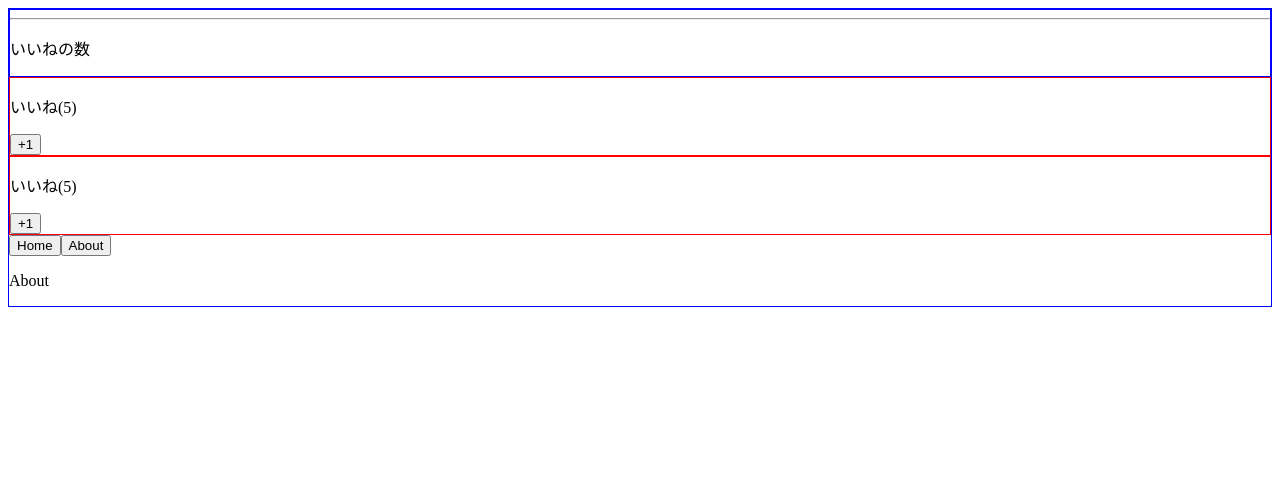
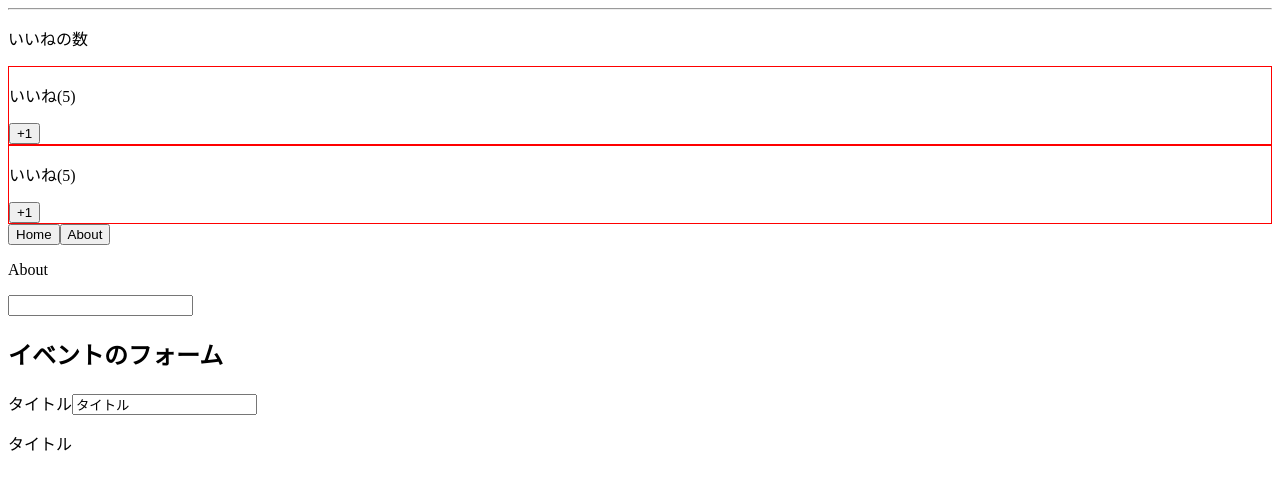
Before and after one commit to t-tazy/udemy-vuejs, a Vue app: page / in a window 1280 px wide. Both pictures are taken after a click on the button "About". Shown: the top 490 px of the page. Built offline with nearby package versions, Linux system fonts and the light colour scheme.

Commit message:
ライフサイクルフック

```diff
--- a/src/App.vue
+++ b/src/App.vue
@@ -7,7 +7,15 @@
     <LikeNumber :number="number"></LikeNumber>
     <button @click="currentComponent = 'Home'">Home</button>
     <button @click="currentComponent = 'About'">About</button>
-    <component :is="currentComponent"></component>
+    <keep-alive>
+      <component :is="currentComponent"></component>
+    </keep-alive>
+    <div>
+      <h2>イベントのフォーム</h2>
+      <label for="title">タイトル</label>
+      <input id="title" type="text" v-model.lazy="eventData.title">
+      <p>{{ eventData.title }}</p>
+    </div>
   </div>
 </template>
 
@@ -20,7 +28,10 @@ export default {
   data() {
     return {
       number: 10,
-      currentComponent: "Home"
+      currentComponent: "Home",
+      eventData: {
+        title: "タイトル"
+      }
     };
   },
   components: {
@@ -30,9 +41,3 @@ export default {
   }
 };
 </script>
-
-<style scoped>
-div {
-  border: 1px solid blue;
-}
-</style>
--- a/src/components/About.vue
+++ b/src/components/About.vue
@@ -1,3 +1,20 @@
 <template>
-  <p>About</p>
+  <div>
+    <p>About</p>
+    <input>
+  </div>
 </template>
+
+<script>
+export default {
+  destroyed() {
+    console.log("destroyed");
+  },
+  deactivated() {
+    console.log("deactivated");
+  },
+  activated() {
+    console.log("activated");
+  }
+};
+</script>
```
